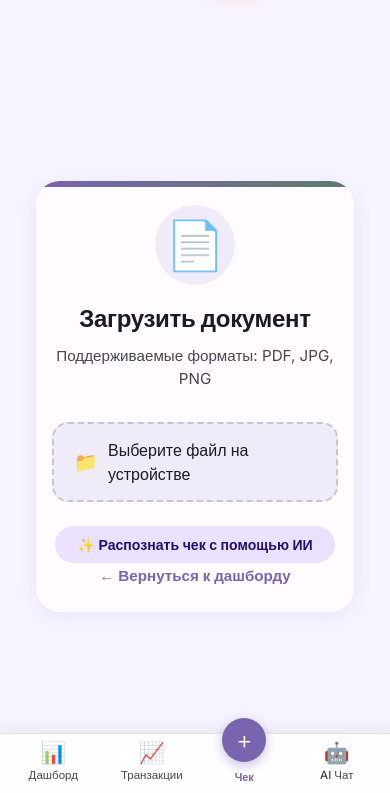
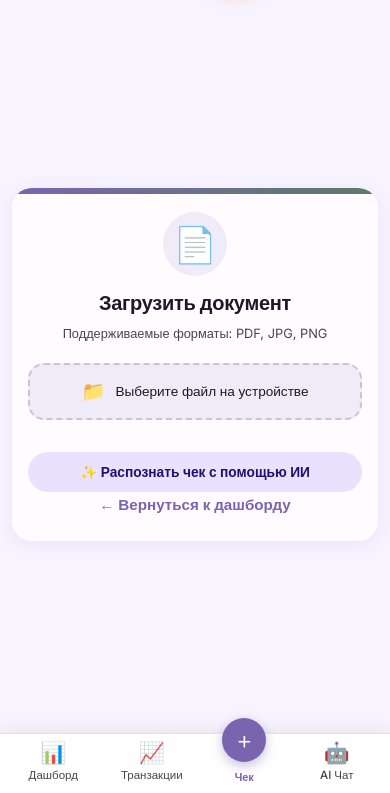
Before and after one commit to Atargrip/Baqlau, a Django app: page /upload/ in a window 390 px wide. Shown: the part 51-844 px from the top of the page. Run offline with Django 5.2, Linux system fonts and the light colour scheme; a user stored in the database is signed in.

Commit message:
Fix upload page: prevent submit button overflow and normalize mobile responsive layout

```diff
--- a/static/css/style.css
+++ b/static/css/style.css
@@ -781,12 +781,37 @@ body {
     border-radius: var(--radius-card-large);
     box-shadow: var(--shadow-card);
     width: 100%;
-    max-width: 480px;
+    max-width: 460px;
     padding: 48px 40px;
     transition: background 0.35s ease, box-shadow 0.25s ease;
     text-align: center;
     position: relative;
     overflow: hidden;
+    box-sizing: border-box;
+    margin: 0 auto;
+}
+
+.upload-card form {
+    width: 100%;
+    box-sizing: border-box;
+}
+
+.upload-card .btn-tonal,
+.btn-upload-submit {
+    width: 100%;
+    max-width: 100%;
+    box-sizing: border-box;
+    white-space: normal;
+    word-break: normal;
+    overflow-wrap: break-word;
+    text-align: center;
+    padding: 12px 16px;
+    font-size: 0.92rem;
+    line-height: 1.35;
+    display: inline-flex;
+    align-items: center;
+    justify-content: center;
+    gap: 8px;
 }
 
 .upload-card:hover {
@@ -2148,8 +2173,20 @@ body {
     .auth-card,
     .upload-card {
         padding: 24px 16px !important;
-        margin: 12px;
-        width: calc(100% - 24px);
+        margin: 0 auto !important;
+        width: 100% !important;
+        max-width: 100% !important;
+        box-sizing: border-box !important;
+    }
+
+    .main-content--centered {
+        padding: 16px 12px 80px 12px !important;
+    }
+
+    .btn-upload-submit,
+    .upload-card .btn-tonal {
+        font-size: 0.86rem !important;
+        padding: 11px 12px !important;
     }
 
     .calendar-modal-container {
--- a/templates/finance/chatbot.html
+++ b/templates/finance/chatbot.html
@@ -7,7 +7,7 @@
     <meta name="viewport" content="width=device-width, initial-scale=1.0, maximum-scale=1.0, user-scalable=no, viewport-fit=cover">
     <title>baqlau — AI Консультант</title>
     {% load static %}
-    <link rel="stylesheet" href="{% static 'css/style.css' %}?v=6">
+    <link rel="stylesheet" href="{% static 'css/style.css' %}?v=7">
     <!-- Chart.js CDN -->
     <script src="https://cdn.jsdelivr.net/npm/chart.js"></script>
 </head>
--- a/templates/finance/dashboard.html
+++ b/templates/finance/dashboard.html
@@ -6,7 +6,7 @@
     <meta name="viewport" content="width=device-width, initial-scale=1.0, maximum-scale=1.0, user-scalable=no, viewport-fit=cover">
     <title>baqlau — Финансовый Дашборд</title>
     {% load static %}
-    <link rel="stylesheet" href="{% static 'css/style.css' %}?v=6">
+    <link rel="stylesheet" href="{% static 'css/style.css' %}?v=7">
     <!-- Chart.js CDN -->
     <script src="https://cdn.jsdelivr.net/npm/chart.js"></script>
 </head>
--- a/templates/finance/transactions.html
+++ b/templates/finance/transactions.html
@@ -6,7 +6,7 @@
     <meta name="viewport" content="width=device-width, initial-scale=1.0, maximum-scale=1.0, user-scalable=no, viewport-fit=cover">
     <title>baqlau — Транзакции</title>
     {% load static %}
-    <link rel="stylesheet" href="{% static 'css/style.css' %}?v=6">
+    <link rel="stylesheet" href="{% static 'css/style.css' %}?v=7">
     <!-- Chart.js CDN -->
     <script src="https://cdn.jsdelivr.net/npm/chart.js"></script>
 </head>
--- a/templates/finance/upload.html
+++ b/templates/finance/upload.html
@@ -7,7 +7,80 @@
     <title>baqlau — Загрузить документ</title>
     {% load static %}
 
-    <link rel="stylesheet" href="{% static 'css/style.css' %}?v=6">
+    <link rel="stylesheet" href="{% static 'css/style.css' %}?v=7">
+    <style>
+        .upload-card {
+            width: 100%;
+            max-width: 440px;
+            box-sizing: border-box;
+            margin: 0 auto;
+        }
+
+        .upload-form {
+            width: 100%;
+            display: flex;
+            flex-direction: column;
+            align-items: stretch;
+            box-sizing: border-box;
+        }
+
+        .btn-upload-submit {
+            width: 100% !important;
+            max-width: 100% !important;
+            box-sizing: border-box !important;
+            white-space: normal !important;
+            word-break: normal !important;
+            overflow-wrap: break-word !important;
+            text-align: center !important;
+            padding: 12px 16px !important;
+            font-size: 0.92rem !important;
+            line-height: 1.35 !important;
+            display: inline-flex !important;
+            align-items: center !important;
+            justify-content: center !important;
+            gap: 8px !important;
+        }
+
+        @media (max-width: 640px) {
+            .main-content--centered {
+                padding: 16px 12px 80px 12px !important;
+            }
+
+            .upload-card {
+                padding: 24px 16px !important;
+                max-width: 100% !important;
+                border-radius: 20px !important;
+            }
+
+            .upload-icon {
+                width: 64px !important;
+                height: 64px !important;
+                line-height: 64px !important;
+                font-size: 2.2rem !important;
+                margin-bottom: 12px !important;
+            }
+
+            .upload-title {
+                font-size: 1.25rem !important;
+                margin-bottom: 6px !important;
+            }
+
+            .upload-subtitle {
+                font-size: 0.8rem !important;
+                margin-bottom: 20px !important;
+            }
+
+            .file-input-label {
+                padding: 12px 14px !important;
+                font-size: 0.85rem !important;
+            }
+
+            .btn-upload-submit {
+                font-size: 0.86rem !important;
+                padding: 11px 12px !important;
+            }
+        }
+    </style>
 </head>
 
 <body>
@@ -63,20 +136,20 @@
             </div>
             {% endif %}
 
-            <form method="post" enctype="multipart/form-data">
+            <form method="post" enctype="multipart/form-data" class="upload-form">
                 {% csrf_token %}
 
                 <div class="file-input-wrapper">
                     <input type="file" name="document" id="file-upload" class="file-input" required
                         accept=".pdf,.jpg,.jpeg,.png">
                     <label for="file-upload" class="file-input-label">
-                        <span style="font-size: 1.2rem;">📁</span>
+                        <span style="font-size: 1.2rem; flex-shrink: 0;">📁</span>
                         <span id="file-label-text">Выберите файл на устройстве</span>
                     </label>
                     <div id="file-name" class="file-name-display"></div>
                 </div>
 
-                <button type="submit" class="btn-tonal btn-tonal--primary">
+                <button type="submit" class="btn-tonal btn-tonal--primary btn-upload-submit">
                     ✨ Распознать чек с помощью ИИ
                 </button>
             </form>
```
